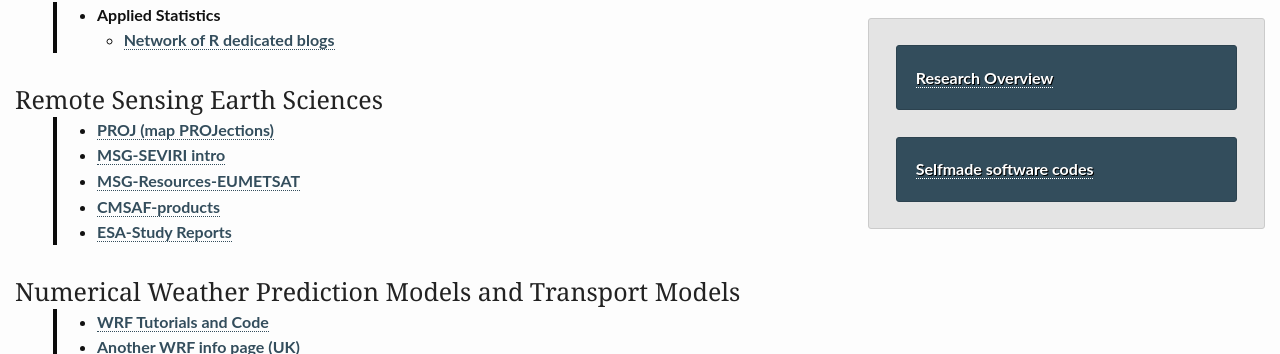
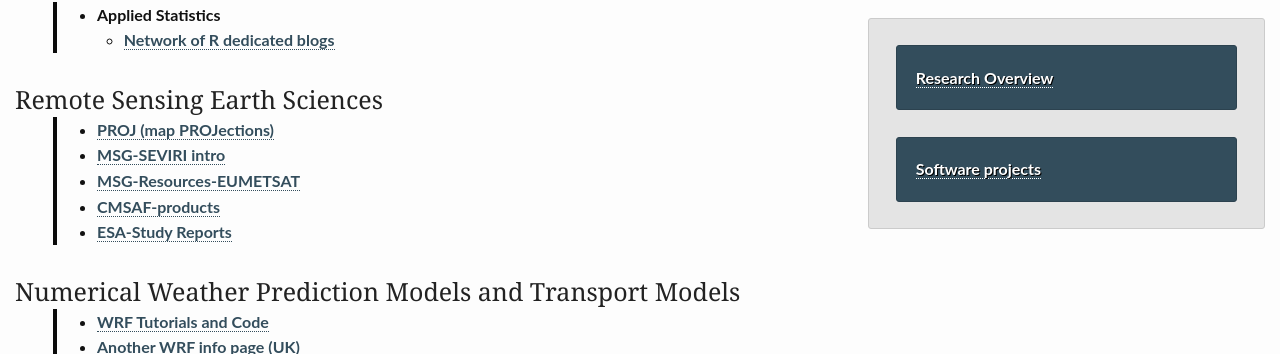
Before and after one commit to RCHG/rchg.github.io, a Jekyll site: the page built from pages/research_resources.md, in a window 1280 px wide. Shown: the part 581-935 px from the top of the page. Built offline with Jekyll 4.4.1, drawn with Linux system fonts in a browser that asks for light colours; nearby versions of some CDN libraries; comment, search, counter and statistics services are not loaded; some of the changed lines change nothing that is shown.

Commit message:
Update research_resources.md

```diff
--- a/pages/research_resources.md
+++ b/pages/research_resources.md
@@ -19,7 +19,7 @@
 
 <div class="panel radius" markdown="1">
   {% include alert info=' <a href="/research/overview/">Research Overview</a>' %}
-  {% include alert info=' <a href="/research/my-codes/">Selfmade software codes</a>' %}
+  {% include alert info=' <a href="/research/my-codes/">Software projects</a>' %}
 
   </div>
 
```
